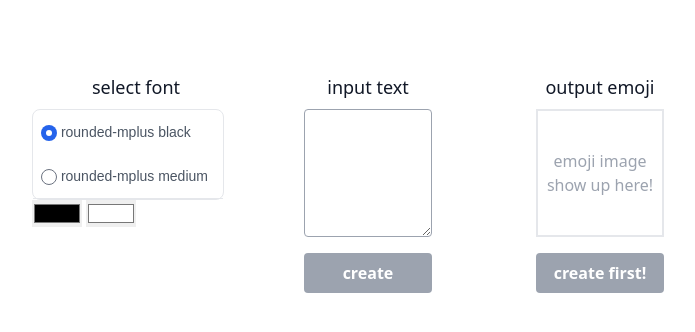
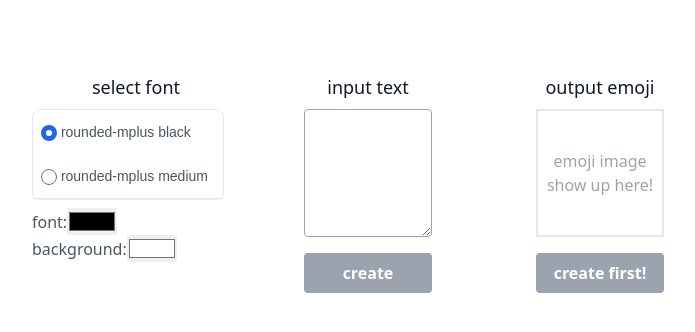
Before and after one commit to nibuno/emoemo, a Django app: page /emoemo in a window 1280 px wide. Shown: the part 227-559 px from the top of the page, without its empty margins (264-959 px from the left). Run offline with Django 4.2, Linux system fonts and the light colour scheme; some libraries are stand-ins or nearby versions; some web fonts are replaced.

Commit message:
レイアウト調整

```diff
--- a/emoemo/templates/index.html
+++ b/emoemo/templates/index.html
@@ -54,16 +54,22 @@
                                             </div>
                                         </li>
                                     </ul>
-                                    <label>
+                                    <div class="pt-2">
+                                        <div class="flex items-center">
+                                            <label for="font-color">font:</label>
                                             <input type="color"
+                                                   id="font-color"
                                                    name="font-color"
                                                    {% if font_color %}value="{{ font_color }}"{% endif %}>
-                                    </label>
-                                    <label>
+                                        </div>
+                                        <div class="flex items-center">
+                                            <label for="background-color">background:</label>
                                             <input type="color"
+                                                   id="background-color"
                                                    name="background-color"
                                                    {% if background_color %}value="{{ background_color }}"{% else %}value="#ffffff"{% endif %}>
-                                    </label>
+                                        </div>
+                                    </div>
                                 </div>
                             </div>
                             <div class="p-4 md:w-1/3 flex">
--- a/tailwindcss/static/css/dist/styles.css
+++ b/tailwindcss/static/css/dist/styles.css
@@ -839,12 +839,12 @@ select {
   height: 1rem;
 }
 
+.h-full {
+  height: 100%;
+}
+
 .h-screen {
   height: 100vh;
-}
-
-.h-full {
-  height: 100%;
 }
 
 .w-32 {
@@ -863,16 +863,12 @@ select {
   width: 100%;
 }
 
-.max-w-2xl {
-  max-width: 42rem;
+.max-w-3xl {
+  max-width: 48rem;
 }
 
 .max-w-4xl {
   max-width: 56rem;
-}
-
-.max-w-3xl {
-  max-width: 48rem;
 }
 
 .flex-grow {
@@ -987,16 +983,20 @@ select {
   padding-left: 1.5rem;
 }
 
-.ps-3 {
-  padding-inline-start: 0.75rem;
-}
-
 .pl-8 {
   padding-left: 2rem;
 }
 
+.pt-2 {
+  padding-top: 0.5rem;
+}
+
 .text-center {
   text-align: center;
+}
+
+.align-middle {
+  vertical-align: middle;
 }
 
 .font-serif {
@@ -1049,6 +1049,11 @@ select {
   letter-spacing: 0em;
 }
 
+.text-gray-400 {
+  --tw-text-opacity: 1;
+  color: rgb(156 163 175 / var(--tw-text-opacity));
+}
+
 .text-gray-600 {
   --tw-text-opacity: 1;
   color: rgb(75 85 99 / var(--tw-text-opacity));
@@ -1062,11 +1067,6 @@ select {
 .text-white {
   --tw-text-opacity: 1;
   color: rgb(255 255 255 / var(--tw-text-opacity));
-}
-
-.text-gray-400 {
-  --tw-text-opacity: 1;
-  color: rgb(156 163 175 / var(--tw-text-opacity));
 }
 
 .shadow-md {
@@ -1110,10 +1110,6 @@ select {
     width: 33.333333%;
   }
 
-  .md\:w-1\/2 {
-    width: 50%;
-  }
-
   .md\:flex-row {
     flex-direction: row;
   }
```
Lines whose indentation alone changed are shown as unchanged.
